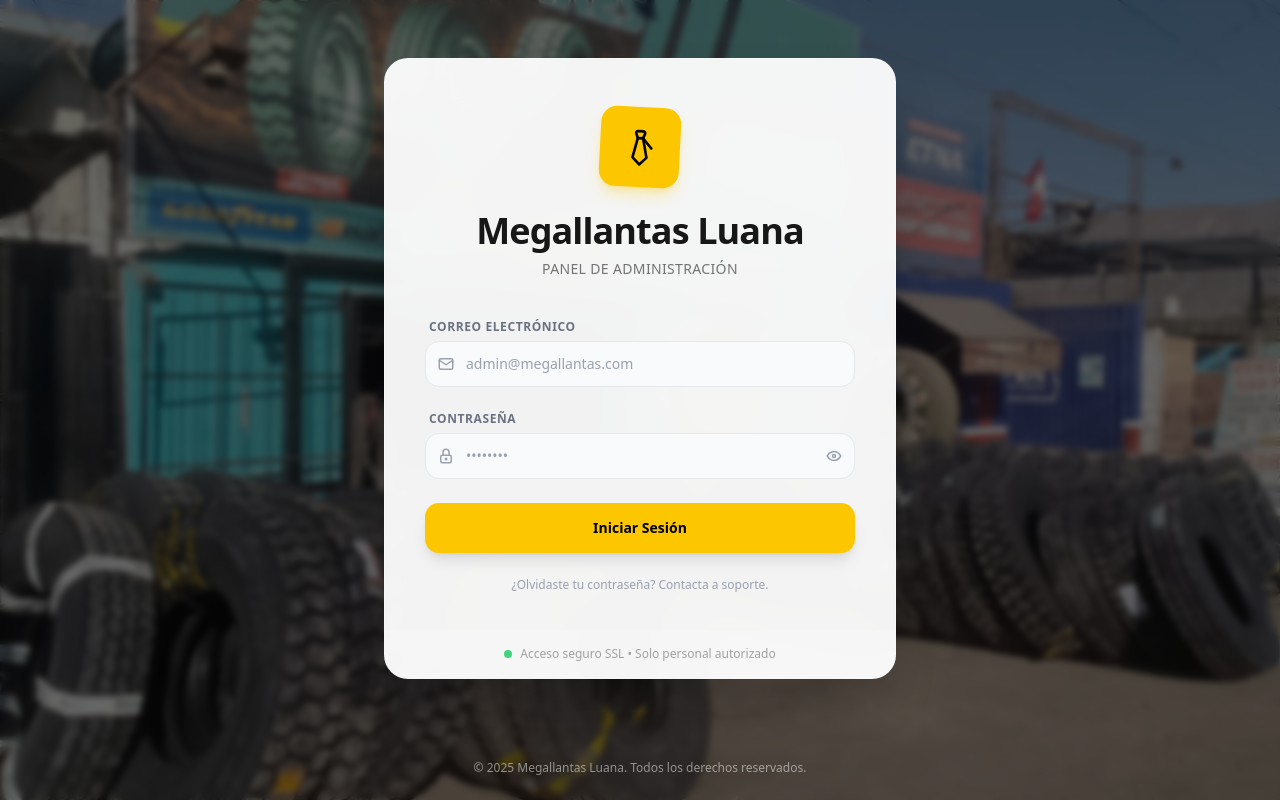
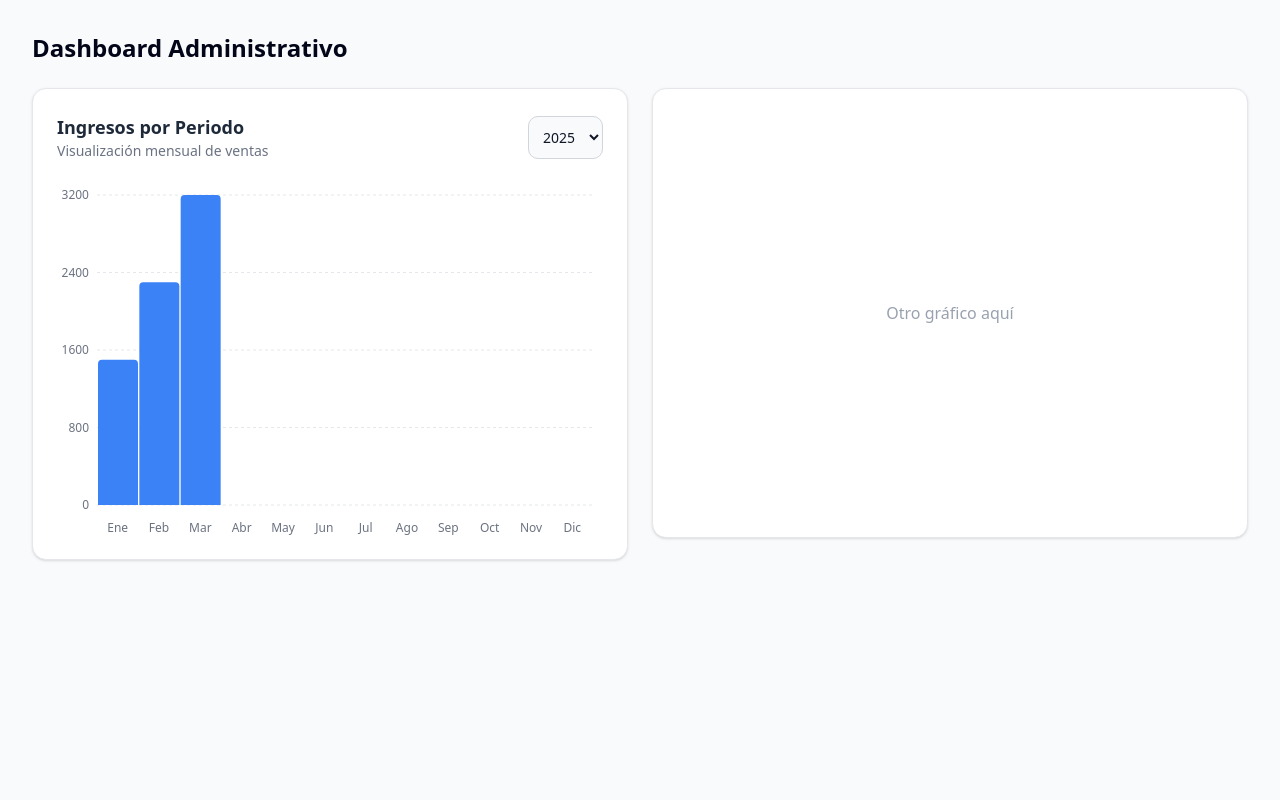
Before and after one commit to ELIAS000102/frontend_administrador_megallantas, a Next.js app: page / in a window 1280 px wide. Built offline with nearby package versions, Linux system fonts and the light colour scheme; no server answers.

Commit message:
Cree los archivos para la visualizacion de ingresos por periodos de tiempo en donde cree tanto 1 servicio, 1 componente y su respectivo page

```diff
--- a/package.json
+++ b/package.json
@@ -16,6 +16,7 @@
     "@tabler/icons-react": "^3.35.0",
     "class-variance-authority": "^0.7.1",
     "clsx": "^2.1.1",
+    "date-fns": "^4.1.0",
     "framer-motion": "^12.23.24",
     "lucide-react": "^0.553.0",
     "motion": "^12.23.24",
@@ -23,6 +24,7 @@
     "react": "19.2.0",
     "react-dom": "19.2.0",
     "react-dropzone": "^14.3.8",
+    "recharts": "^3.5.1",
     "tailwind-merge": "^3.4.0"
   },
   "devDependencies": {
--- /dev/null
+++ b/src/app/page.js
@@ -0,0 +1,20 @@
+// src/app/page.tsx
+import SalesChart from "@/components/SalesChart"; // Ajusta la ruta si es necesario
+
+export default function Home() {
+  return (
+    <main className="p-8 bg-gray-50 min-h-screen">
+      <h1 className="text-2xl font-bold mb-6">Dashboard Administrativo</h1>
+
+      <div className="grid grid-cols-1 lg:grid-cols-2 gap-6">
+        {/* Aquí insertamos el componente */}
+        <SalesChart />
+
+        {/* Espacio para otro componente futuro */}
+        <div className="p-6 bg-white rounded-xl shadow-sm border border-gray-200 h-[450px] flex items-center justify-center text-gray-400">
+            Otro gráfico aquí
+        </div>
+      </div>
+    </main>
+  );
+}
--- /dev/null
+++ b/src/components/SalesChart.js
@@ -0,0 +1,123 @@
+// src/components/SalesChart.tsx
+"use client"; // Obligatorio para gráficos en Next.js App Router
+
+import React, { useState, useEffect } from 'react';
+import { BarChart, Bar, XAxis, YAxis, CartesianGrid, Tooltip, ResponsiveContainer } from 'recharts';
+import { fetchVentasPorAnio, VentaMensual } from '../service/salesService';
+
+// Plantilla para asegurar que siempre mostramos los 12 meses
+const MONTHS_TEMPLATE = [
+  { name: 'Ene', monthIndex: 1, total: 0 },
+  { name: 'Feb', monthIndex: 2, total: 0 },
+  { name: 'Mar', monthIndex: 3, total: 0 },
+  { name: 'Abr', monthIndex: 4, total: 0 },
+  { name: 'May', monthIndex: 5, total: 0 },
+  { name: 'Jun', monthIndex: 6, total: 0 },
+  { name: 'Jul', monthIndex: 7, total: 0 },
+  { name: 'Ago', monthIndex: 8, total: 0 },
+  { name: 'Sep', monthIndex: 9, total: 0 },
+  { name: 'Oct', monthIndex: 10, total: 0 },
+  { name: 'Nov', monthIndex: 11, total: 0 },
+  { name: 'Dic', monthIndex: 12, total: 0 },
+];
+
+export default function SalesChart() {
+  const [selectedYear, setSelectedYear] = useState<number>(new Date().getFullYear());
+  const [chartData, setChartData] = useState(MONTHS_TEMPLATE);
+  const [loading, setLoading] = useState<boolean>(false);
+
+  const availableYears = [2023, 2024, 2025];
+
+  // Lógica para mezclar la plantilla con los datos reales
+  const processData = (apiData: VentaMensual[]) => {
+    // 1. Clonar plantilla
+    const normalizedData = JSON.parse(JSON.stringify(MONTHS_TEMPLATE));
+
+    // 2. Rellenar con datos de la API
+    apiData.forEach((record) => {
+      // Restamos 1 porque el array empieza en 0, pero los meses en 1
+      const index = record.month - 1;
+      if (normalizedData[index]) {
+        normalizedData[index].total = record.total;
+      }
+    });
+
+    return normalizedData;
+  };
+
+  useEffect(() => {
+    const loadData = async () => {
+      setLoading(true);
+      try {
+        const data = await fetchVentasPorAnio(selectedYear);
+        const processed = processData(data);
+        setChartData(processed);
+      } catch (error) {
+        console.error("Error cargando ventas:", error);
+      } finally {
+        setLoading(false);
+      }
+    };
+
+    loadData();
+  }, [selectedYear]);
+
+  return (
+    <div className="p-6 bg-white rounded-xl shadow-sm border border-gray-200">
+      <div className="flex justify-between items-center mb-6">
+        <div>
+            <h3 className="text-lg font-bold text-gray-800">Ingresos por Periodo</h3>
+            <p className="text-sm text-gray-500">Visualización mensual de ventas</p>
+        </div>
+
+        {/* Selector de Año */}
+        <select
+          value={selectedYear}
+          onChange={(e) => setSelectedYear(Number(e.target.value))}
+          className="bg-gray-50 border border-gray-300 text-gray-900 text-sm rounded-lg focus:ring-blue-500 focus:border-blue-500 block p-2.5"
+        >
+          {availableYears.map(year => (
+            <option key={year} value={year}>{year}</option>
+          ))}
+        </select>
+      </div>
+
+      <div className="h-[350px] w-full">
+        {loading ? (
+          <div className="flex justify-center items-center h-full text-gray-400 animate-pulse">
+            Cargando datos...
+          </div>
+        ) : (
+          <ResponsiveContainer width="100%" height="100%">
+            <BarChart data={chartData} margin={{ top: 10, right: 10, left: -20, bottom: 0 }}>
+              <CartesianGrid strokeDasharray="3 3" vertical={false} stroke="#E5E7EB" />
+              <XAxis
+                dataKey="name"
+                axisLine={false}
+                tickLine={false}
+                tick={{ fill: '#6B7280', fontSize: 12 }}
+                dy={10}
+              />
+              <YAxis
+                axisLine={false}
+                tickLine={false}
+                tick={{ fill: '#6B7280', fontSize: 12 }}
+              />
+              <Tooltip
+                cursor={{ fill: '#F3F4F6' }}
+                contentStyle={{ borderRadius: '8px', border: 'none', boxShadow: '0 4px 6px -1px rgba(0, 0, 0, 0.1)' }}
+                formatter={(value: number) => [`S/. ${value}`, 'Ingresos']}
+              />
+              <Bar
+                dataKey="total"
+                fill="#3B82F6"
+                radius={[4, 4, 0, 0]}
+                barSize={40}
+              />
+            </BarChart>
+          </ResponsiveContainer>
+        )}
+      </div>
+    </div>
+  );
+};
--- /dev/null
+++ b/src/service/salesService.js
@@ -0,0 +1,36 @@
+// src/service/salesService.ts
+
+// Definimos la "forma" de los datos que esperamos del backend
+export interface VentaMensual {
+    month: number;
+    total: number;
+}
+
+export const fetchVentasPorAnio = async (year: number): Promise<VentaMensual[]> => {
+    // Simulamos un retardo de red como si fuera una API real
+    await new Promise(resolve => setTimeout(resolve, 500));
+
+    console.log(`Petición al backend recibida para el año: ${year}`);
+
+    // SIMULACIÓN DE DATOS (MOCK)
+    // Esto es lo que reemplazarás luego con tu fetch real:
+    // const res = await fetch(\`http://localhost:8080/api/dashboard/ventas?year=\${year}\`);
+    // return res.json();
+
+    if (year === 2025) {
+        return [
+            { month: 1, total: 1500 }, // Enero
+            { month: 2, total: 2300 }, // Febrero
+            { month: 3, total: 3200 }, // Marzo
+        ];
+    } else if (year === 2024) {
+        return [
+            { month: 5, total: 4000 },
+            { month: 6, total: 4500 },
+            { month: 11, total: 8000 },
+            { month: 12, total: 9500 },
+        ];
+    }
+
+    return []; // Si no hay datos
+};
```
Also changed, not shown: 1 other file (tests, documents, lock files or other folders).
